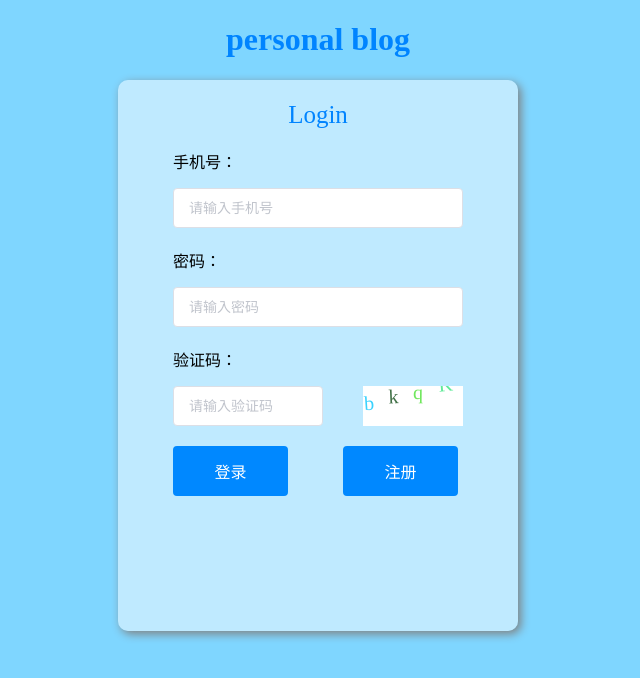
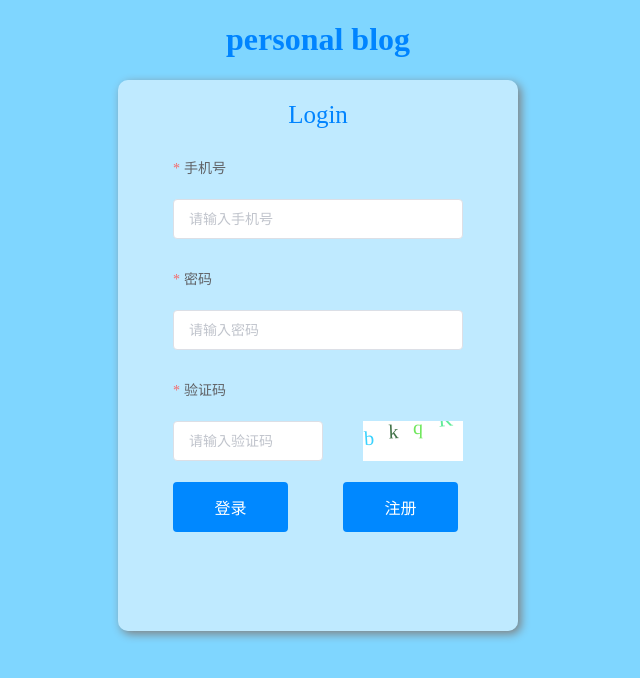
Before and after one commit to eqeeal/blogsystem_vue, a Vue app: page /#/login in a window 1280 px wide. Shown: the top 678 px of the page, without its empty margins (322-962 px from the left). Built offline with nearby package versions, Linux system fonts and the light colour scheme.

Commit message:
登录添加表单验证

```diff
--- a/src/components/Login.vue
+++ b/src/components/Login.vue
@@ -3,19 +3,18 @@
     <h1 class="title">personal blog</h1>
         <div class="content-box">
             <div class="login">Login</div>
-            <div class="user-item">
-                手机号：<br>
-                <el-input placeholder="请输入手机号"  v-model="userInfo.userphone"></el-input>
-            </div>
-            <div class="user-item">
-                密码：<br>
-                <el-input placeholder="请输入密码"  v-model="userInfo.userpass"></el-input>
-            </div>
-            <div class="user-item">
-                验证码：<br>
-                <el-input placeholder="请输入验证码" class="code" v-model="inputcode"></el-input>
+            <el-form label-position="top" label-width="80px" :model="userInfo" :rules="rules" ref="ruleForm">
+              <el-form-item label="手机号" class="user-item" prop="userphone">
+                <el-input v-model="userInfo.userphone" placeholder="请输入手机号"></el-input>
+              </el-form-item>
+              <el-form-item label="密码" class="user-item" prop="userpass">
+                <el-input v-model="userInfo.userpass" type="password" placeholder="请输入密码"></el-input>
+              </el-form-item>
+              <el-form-item label="验证码" class="user-item" prop="inputcode">
+                <el-input v-model="userInfo.inputcode" class="code" placeholder="请输入验证码"></el-input>
                 <canvas id="canvas1" width="100" height="40"></canvas>
-            </div>
+              </el-form-item>
+            </el-form>
             <button class="btn" @click="login">登录</button>
             <button class="btn" @click="regist">注册</button>
         </div>
@@ -28,13 +27,25 @@ export default {
   data() {
     return {
       codeText: '',
-      inputcode:'',
       userInfo:{
         username:'NewUser',
         userpass:'',
         userphone:'',
+        inputcode:'',
+      },
+      //表单验证规则
+      rules:{
+        userphone:[
+          {required:true,message:'请输入手机号',trigger:'blur'},
+          {min:1,max:11,message:'手机号在1-11位之间',trigger:'blur'}
+        ],
+        userpass: [
+          { required: true, message: '请输入密码', trigger: 'blur' }
+        ],
+        inputcode: [
+          { required: true, message: '请选输入验证码', trigger: 'blur' }
+        ],
       }
-
     }
   },
   mounted() {
@@ -48,7 +59,9 @@ export default {
   methods: {
     // 用户登录函数
     login(){
-      if(this.inputcode.toUpperCase()===this.codeText.toUpperCase()){
+      this.$refs['ruleForm'].validate((valid) => {
+        if (valid) {
+          if(this.userInfo.inputcode.toUpperCase()===this.codeText.toUpperCase()){
             this.$http.get('/api/login/?userphone='+ this.userInfo.userphone + '&userpass=' + this.userInfo.userpass).then(res=>{
               this.$message({
                   message: '登录成功',
@@ -63,22 +76,30 @@ export default {
                   type: 'error'
               })
             this.codeText = this.randomCode("canvas1", 4)
-        this.inputcode = ''
+            this.userInfo.inputcode = ''
           }
+        } else {
+          return false;
+        }
+      })
+
     },
     // 用户注册函数
     regist() {
-      if(this.inputcode.toUpperCase()===this.codeText.toUpperCase()){
-        this.$http({method:'post',url:'/api/user/add',data:this.userInfo}).then(res=>{
+      if(this.userInfo.inputcode.toUpperCase()===this.codeText.toUpperCase()){
+        this.$http({method:'post',url:'/api/user/add',
+                    data:{userphone:this.userInfo.userphone,userpass:this.userInfo.userpass}})
+          .then(res=>{
           console.log(res)
+          let type = res.data.code === '200' ? 'success' : 'error'
           this.$message({
-              message: '注册成功',
-              type: 'success'
+              message: res.data.message,
+              type
           })
           this.codeText = this.randomCode("canvas1", 4)
           this.userphone = ''
           this.userpass = ''
-          this.inputcode = ''
+          this.userInfo.inputcode = ''
         })
       } else {
         this.$message({
@@ -129,15 +150,25 @@ export default {
       var green = parseInt(Math.random() * 256)
       var blue = parseInt(Math.random() * 256)
       return `rgb(${red},${green},${blue})`
+    },
+    // 防抖函数
+    debounce(func,wait){
+      console.log("111")
+      let timer = null
+      return function(){
+        if(timer !== null){
+          clearTimeout(timer)
+        }
+        timer = setTimeout(() => {
+          func.apply(this,arguments)
+        }, wait)
+      }
     }
   }
 }
 </script>
 
 <style scoped>
-.el-input {
-  margin-top: 15px;
-}
 .out-div {
   position: absolute;
   width: 100%;
@@ -177,8 +208,6 @@ export default {
   width: 150px !important;
 }
 #canvas1 {
-  position: relative;
-  top: 15px;
   float: right;
 }
 .btn {
```
Lines whose indentation alone changed are shown as unchanged.
